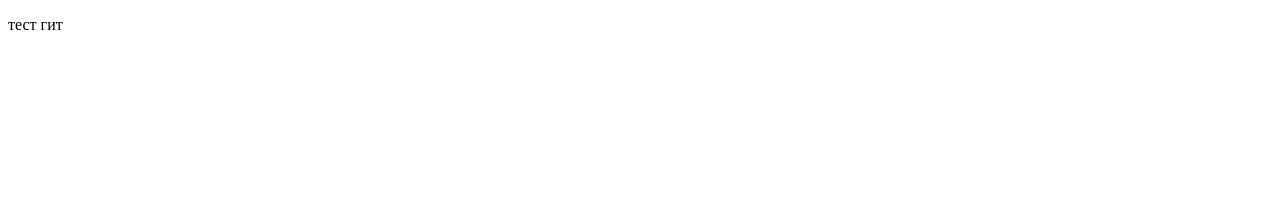
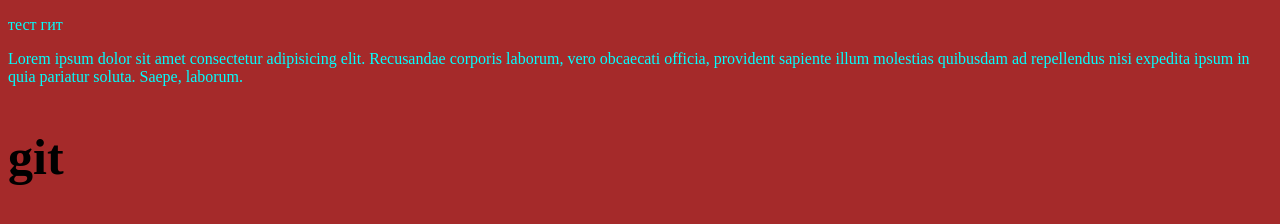
Before and after one commit to Sibirak289/git-test2, a plain HTML site: page index.html in a window 1280 px wide. Drawn offline with Linux system fonts and the light colour scheme.

Commit message:
first commit

```diff
--- a/index.html
+++ b/index.html
@@ -3,10 +3,14 @@
 <head>
   <meta charset="UTF-8">
   <meta name="viewport" content="width=device-width, initial-scale=1.0">
+  <link rel="stylesheet" href="main.css" >
+
   <title>test</title>
 </head>
 <body>
   <p>тест гит</p>
+  <p>Lorem ipsum dolor sit amet consectetur adipisicing elit. Recusandae corporis laborum, vero obcaecati officia, provident sapiente illum molestias quibusdam ad repellendus nisi expedita ipsum in quia pariatur soluta. Saepe, laborum.</p>
+  <h2>git</h2>
 
 </body>
 </html>
--- /dev/null
+++ b/main.css
@@ -0,0 +1,9 @@
+body {
+  background-color: brown;
+}
+p {
+  color: aqua;
+}
+h2 {
+  font-size: 50px;
+}
```
